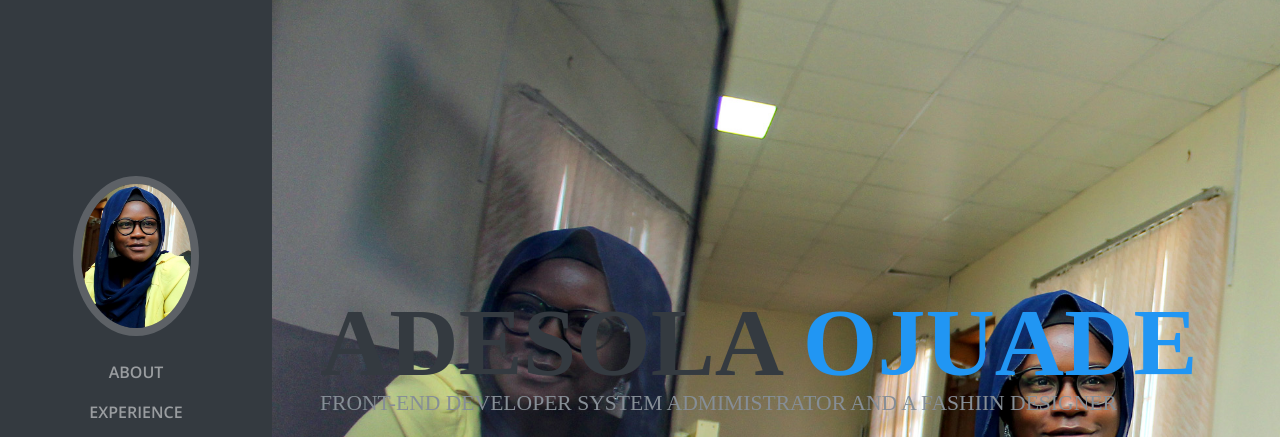
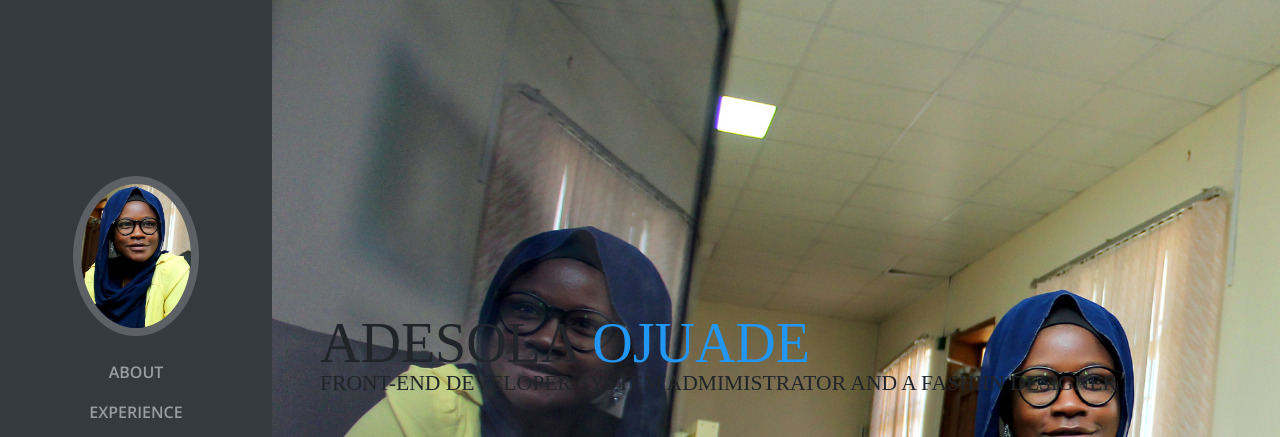
Before and after one commit to aojuade/aojuade.github.io, a plain HTML site: page index.html in a window 1280 px wide. Shown: the top 437 px of the page. Drawn offline with nearby package versions, Linux system fonts and the light colour scheme; a web font is replaced by a local one.

Commit message:
modification

```diff
--- a/css/style.css
+++ b/css/style.css
@@ -4,7 +4,7 @@
 body {
     font-family: 'Open Sans', serif;
     padding-top: 54px;
-    color: #868e96;
+    color: 000000;
 }
 
 @media (min-width: 992px) {
@@ -20,19 +20,19 @@ h3,
 h4,
 h5,
 h6 {
-    font-family: 'Saira Extra Condensed', serif;
-    font-weight: 700;
+    font-family: 'Italics', serif;
+    font-weight: 500;
     text-transform: uppercase;
-    color: #343a40;
+    color: c0c0c0;
 }
 
 h1 {
-    font-size: 6rem;
-    line-height: 5.5rem;
+    font-size: 3.5rem;
+    line-height:3rem;
 }
 
 h2 {
-    font-size: 3.5rem;
+    font-size: 3rem;
 }
 
 a {
@@ -81,6 +81,7 @@ a:active {
   #sideNav .navbar-nav .nav-item .nav-link {
       font-weight: 600;
       text-transform: uppercase;
+      background-color: 000080;
   }
 
   @media (min-width: 992px) {
```
